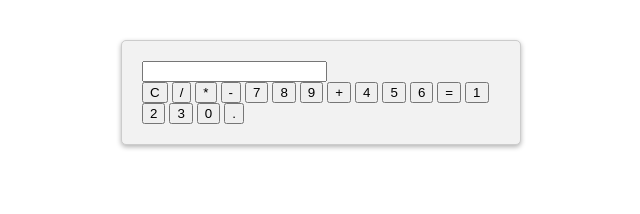
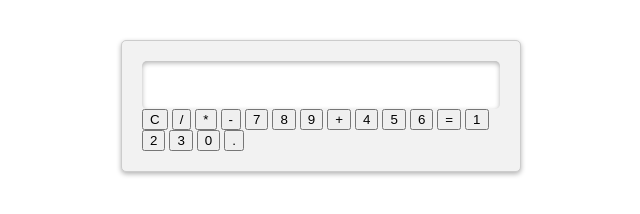
Before and after one commit to lamourianass/Basic-calculator, a plain HTML site: page index.html in a window 1280 px wide. Shown: the whole page, without its empty margins (319-959 px from the left). Drawn offline with Linux system fonts and the light colour scheme.

Commit message:
Done #result css

```diff
--- a/style.css
+++ b/style.css
@@ -13,3 +13,12 @@
   border-radius: 5px;
   margin-top: 40px;
 }
+
+#result {
+  width: 100%;
+  padding: 10px;
+  font-size: 24px;
+  border: none;
+  box-shadow: 0 2px 5px rgba(0, 0, 0, 0.3) inset ;
+  border-radius: 5px;
+}
```
